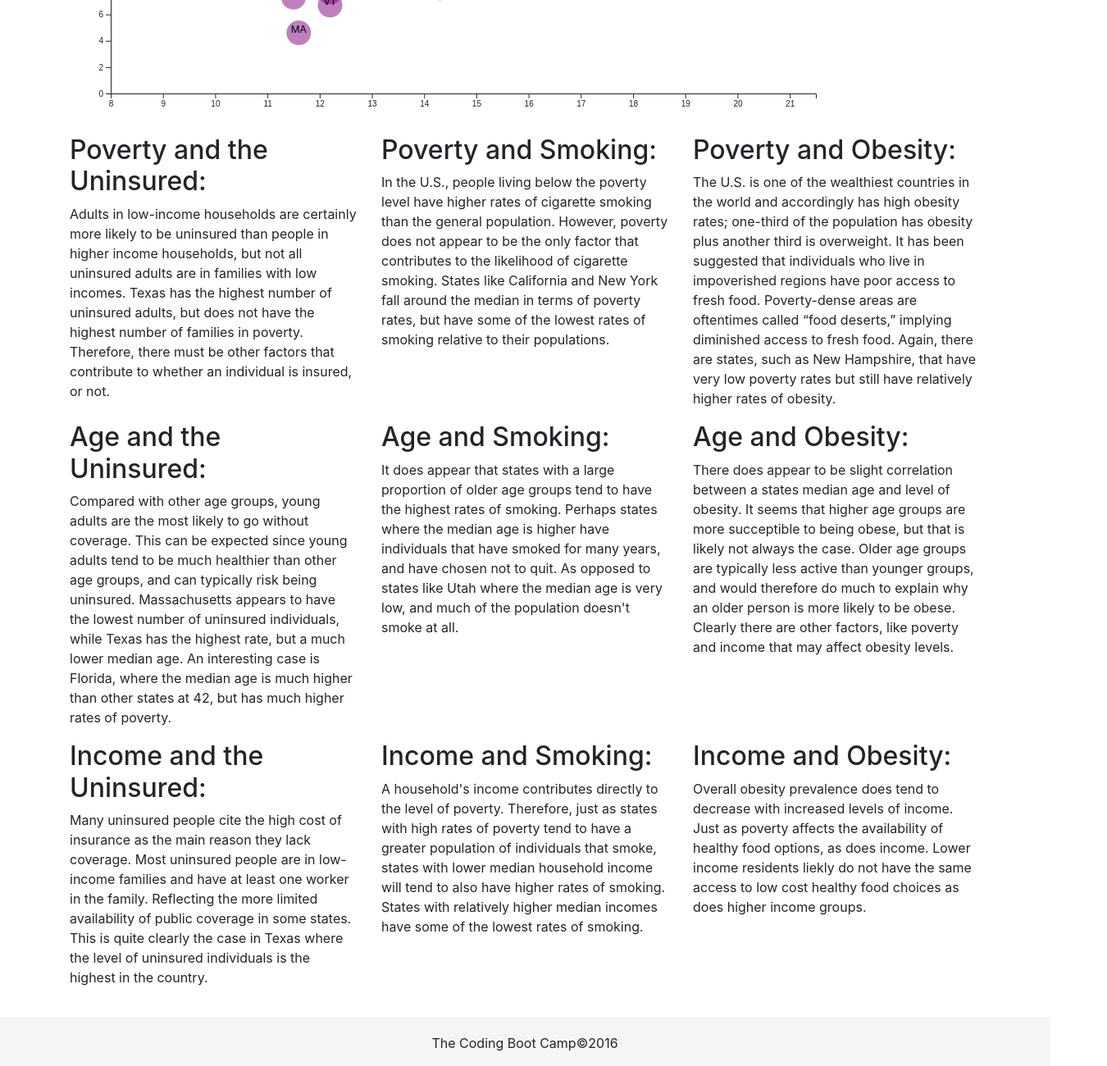
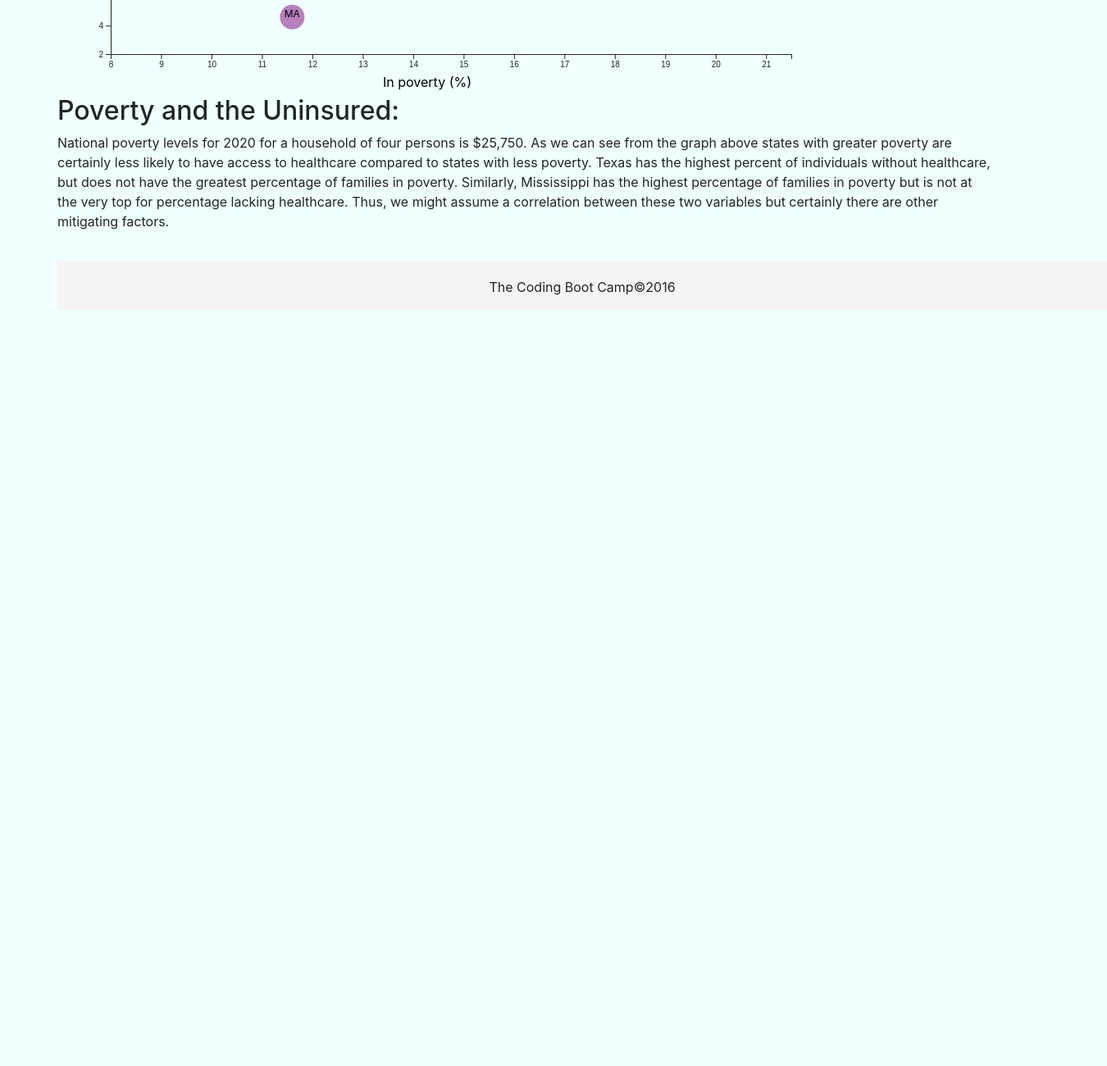
Before and after one commit to Rshn8411/D3-challenge, a plain HTML site: page index.html in a window 1280 px wide. Shown: the part 440-1740 px from the top of the page at 82% size, 1350 px wide, since content can reach past the window. After the commit the page ends 818 px from the top, so only its background shows below. Drawn offline with nearby package versions, Linux system fonts and the light colour scheme; files whose address does not match are found by name.

Commit message:
update files

```diff
--- a/assets/css/style.css
+++ b/css/style.css
@@ -12,6 +12,7 @@ html {
 body {
   /* Padding bottom by footer height */
   padding-bottom: 80px;
+  background-color: #92a8d1;;
 }
 
 #footer {
--- a/index.html
+++ b/index.html
@@ -5,16 +5,16 @@
   <meta charset="UTF-8">
   <title>D3Times</title>
   <link rel="stylesheet" href="https://stackpath.bootstrapcdn.com/bootstrap/4.1.3/css/bootstrap.min.css" integrity="sha384-MCw98/SFnGE8fJT3GXwEOngsV7Zt27NXFoaoApmYm81iuXoPkFOJwJ8ERdknLPMO" crossorigin="anonymous">
-  <link rel="stylesheet" href="assets/css/style.css">
-  <link rel="stylesheet" href="assets/css/d3Style.css">
+  <link rel="stylesheet" href="css/style.css">
+  <link rel="stylesheet" href="css/d3Style.css">
 
 </head>
 
-<body>
+<body style="background-color: #F0FFFF">
   <div class="container">
     <div class="row">
       <div class="col-xs-12 col-md-12">
-        <h1>What health risks are particular demographics faced with across the United States?</h1>
+        <h1>Poverty and Access to Healthcare</h1>
       </div>
     </div>
     <div class="row">
@@ -25,96 +25,27 @@
       </div>
     </div>
     <div class="row">
-      <div class="col-xs-6  col-md-4">
         <div class="article">
           <h2>Poverty and the Uninsured:</h2>
-          <p>Adults in low-income households are certainly more likely to be uninsured than people in higher income households,
-            but not all uninsured adults are in families with low incomes. Texas has the highest number of uninsured adults,
-            but does not have the highest number of families in poverty. Therefore, there must be other factors that contribute to whether an individual is insured, or not.</p>
+          <p>National poverty levels for 2020 for a household of four persons is $25,750. As we can see from the graph above states with greater poverty
+            are certainly less likely to have access to healthcare compared to states with less poverty. Texas has the highest percent of individuals without healthcare,
+            but does not have the greatest percentage of families in poverty. Similarly, Mississippi has the highest percentage of families in poverty but is not
+            at the very top for percentage lacking healthcare. Thus, we might assume a correlation between these two variables but certainly there are other mitigating
+            factors.</p>
         </div>
-      </div>
-      <div class="col-xs-6  col-md-4">
-        <div class="article">
-          <h2>Poverty and Smoking:</h2>
-          <p>In the U.S., people living below the poverty level have higher rates of cigarette smoking than the general population. However, poverty does not appear to be the only factor
-            that contributes to the likelihood of cigarette smoking. States like California and New York fall around the median in terms of poverty rates, but
-            have some of the lowest rates of smoking relative to their populations.
-          </p>
+        <div id="footer">
+          <p>The Coding Boot Camp&copy;2016</p>
         </div>
-      </div>
-      <div class="col-xs-6  col-md-4">
-        <div class="article">
-          <h2>Poverty and Obesity:</h2>
-          <p>The U.S. is one of the wealthiest countries in the world and accordingly has high obesity rates;
-            one-third of the population has obesity plus another third is overweight. It has been suggested that individuals who live in
-            impoverished regions have poor access to fresh food. Poverty-dense areas are oftentimes called “food deserts,”
-            implying diminished access to fresh food. Again, there are states, such as New Hampshire, that have very low poverty rates but still have relatively
-            higher rates of obesity.</p>
-        </div>
-      </div>
-    </div>
-    <div class="row">
-      <div class="col-xs-6  col-md-4">
-        <div class="article">
-          <h2>Age and the Uninsured:</h2>
-          <p>Compared with other age groups, young adults are the most likely to go without coverage. This can be expected since young adults tend to be much healthier than other age groups,
-            and can typically risk being uninsured. Massachusetts appears to have the lowest number of uninsured individuals, while Texas has the highest rate, but a much lower median age.
-          An interesting case is Florida, where the median age is much higher than other states at 42, but has much higher rates of poverty.</p>
-        </div>
-      </div>
-      <div class="col-xs-6  col-md-4">
-        <div class="article">
-          <h2>Age and Smoking:</h2>
-          <p>It does appear that states with a large proportion of older age groups tend to have the highest rates of smoking. Perhaps states where the median age is higher
-            have individuals that have smoked for many years, and have chosen not to quit. As opposed to states like Utah where the median age is very low, and much of the population doesn't smoke at all.
-          </p>
-        </div>
-      </div>
-      <div class="col-xs-6  col-md-4">
-        <div class="article">
-          <h2>Age and Obesity:</h2>
-          <p>There does appear to be slight correlation between a states median age and level of obesity. It seems that higher age groups are more succeptible to being obese, but that is likely not always the case.
-            Older age groups are typically less active than younger groups, and would therefore do much to explain why an older person is more likely to be obese. Clearly there are other factors, like poverty and income that may affect obesity levels.
-          </p>
-        </div>
-      </div>
-    </div>
-    <div class="row">
-      <div class="col-xs-6  col-md-4">
-        <div class="article">
-          <h2>Income and the Uninsured:</h2>
-          <p>Many uninsured people cite the high cost of insurance as the main reason they lack coverage. Most uninsured people are in low-income families and have at least one worker in the family.
-            Reflecting the more limited availability of public coverage in some states. This is quite clearly the case in Texas where the level of uninsured individuals is the highest in the country.</p>
-        </div>
-      </div>
-      <div class="col-xs-6  col-md-4">
-        <div class="article">
-          <h2>Income and Smoking:</h2>
-          <p>A household's income contributes directly to the level of poverty. Therefore, just as states with high rates of poverty tend to have a greater population of individuals that smoke, states with lower median household income will tend
-            to also have higher rates of smoking. States with relatively higher median incomes have some of the lowest rates of smoking.
-          </p>
-        </div>
-      </div>
-      <div class="col-xs-6  col-md-4">
-        <div class="article">
-          <h2>Income and Obesity:</h2>
-          <p>Overall obesity prevalence does tend to decrease with increased levels of income. Just as poverty affects the availability of healthy food options, as does income. Lower income residents liekly do not have the same access to low cost healthy food choices
-            as does higher income groups.
-          </p>
-        </div>
-      </div>
     </div>
   </div>
 
   <!-- Footer-->
-  <div id="footer">
-    <p>The Coding Boot Camp&copy;2016</p>
-  </div>
+
   <script src="https://code.jquery.com/jquery-3.3.1.slim.min.js" integrity="sha384-q8i/X+965DzO0rT7abK41JStQIAqVgRVzpbzo5smXKp4YfRvH+8abtTE1Pi6jizo" crossorigin="anonymous"></script>
   <script src="https://cdnjs.cloudflare.com/ajax/libs/popper.js/1.14.3/umd/popper.min.js" integrity="sha384-ZMP7rVo3mIykV+2+9J3UJ46jBk0WLaUAdn689aCwoqbBJiSnjAK/l8WvCWPIPm49" crossorigin="anonymous"></script>
   <script src="https://stackpath.bootstrapcdn.com/bootstrap/4.1.3/js/bootstrap.min.js" integrity="sha384-ChfqqxuZUCnJSK3+MXmPNIyE6ZbWh2IMqE241rYiqJxyMiZ6OW/JmZQ5stwEULTy" crossorigin="anonymous"></script>
   <script src="https://d3js.org/d3.v5.min.js"></script>
-  <script type="text/javascript" src="assets/js/app.js"></script>
+  <script type="text/javascript" src="js/app.js"></script>
 
 </body>
 
--- a/assets/js/app.js
+++ b/js/app.js
@@ -1,10 +1,11 @@
 // YOUR CODE HERE!
+
 var svgWidth = 960;
 var svgHeight = 500;
 
 var margin = {
   top: 50,
-  right: 50,
+  right: 80,
   bottom: 50,
   left: 50
 };
@@ -24,6 +25,7 @@ var chartGroup = svg.append("g")
 
 // Import Data
 d3.csv("data/data.csv").then(function(riskData) {
+  console.log(riskData);
 
     // Parse Data
     riskData.forEach(function(data) {
@@ -37,8 +39,8 @@ d3.csv("data/data.csv").then(function(riskData) {
       .range([0,width]);
 
     var yLinearScale = d3.scaleLinear()
-      .domain([0, d3.max(riskData, d => d.healthcare)])
-      .range([height, 0]);
+      .domain([2, d3.max(riskData, d => d.healthcare)])
+      .range([height, 2]);
 
     // Axis functions
     // ==============================
@@ -70,63 +72,25 @@ d3.csv("data/data.csv").then(function(riskData) {
       .data(riskData)
       .enter()
       .append("text")
+      .text(d => (d.abbr))
       .attr("x", d => xLinearScale(d.poverty))
       .attr("y", d => yLinearScale(d.healthcare))
       .style("font-size", "12px")
       .style("text-anchor", "middle")
-      .style("fill", "black")
-      .text(d => (d.abbr));
+      .style("fill", "black");
 
-
-    // Tool tip
-    // ==============================
-    var toolTip = d3.tip()
-      .attr("class", "tooltip")
-      .style("background","black")
-      .style("color", "white")
-      .offset([80, -60])
-      .html(function(d) {
-        return (`${d.state}<br>Poverty: ${d.poverty}%<br>Healthcare: ${d.healthcare}%`)
-      });
-
-    // Chart tooltip
-    // ==============================
-    chartGroup.call(toolTip);
-
-    // Event listeners for display
-    // ==============================
-    circlesGroup.on("mouseover", function() {
-      d3.select(this)
-        .transition()
-        .duration(1000)
-        .attr("r",20)
-        .attr("fill","blue");
-    })
-      .on("click",function(d) {
-        toolTip.show(d,this);
-      })
-
-      // mouseout event
-      .on("mouseout", function() {
-        d3.select(this)
-        .transition()
-        .duration(1000)
-        .attr("r",15)
-        .attr("fill","green")
-        toolTip.hide()
-      });
 
     // Axes labels
     chartGroup.append("text")
       .attr("transform", "rotate(-90)")
-      .attr("y", 0 - margin.left)
-      .attr("x", 0 - (height / 2))
+      .attr("y", 0 - 50)
+      .attr("x", 0 - 250)
       .attr("dy", "1em")
       .attr("class", "axisText")
       .text("Lacks Healthcare (%)");
 
     chartGroup.append("text")
-      .attr("transform", `translate(${width / 2}, ${height + margin.top - 10})`)
+      .attr("transform", `translate(${width / 2.5}, ${height + margin.top - 10})`)
       .attr("class", "axisText")
       .text("In poverty (%)");
   });
```
Also changed, not shown: css/d3Style.css (renamed from assets/css/d3Style.css), data/data.csv (renamed from assets/data/data.csv), js/.eslintrc.json (renamed from assets/js/.eslintrc.json), 1 other file.
